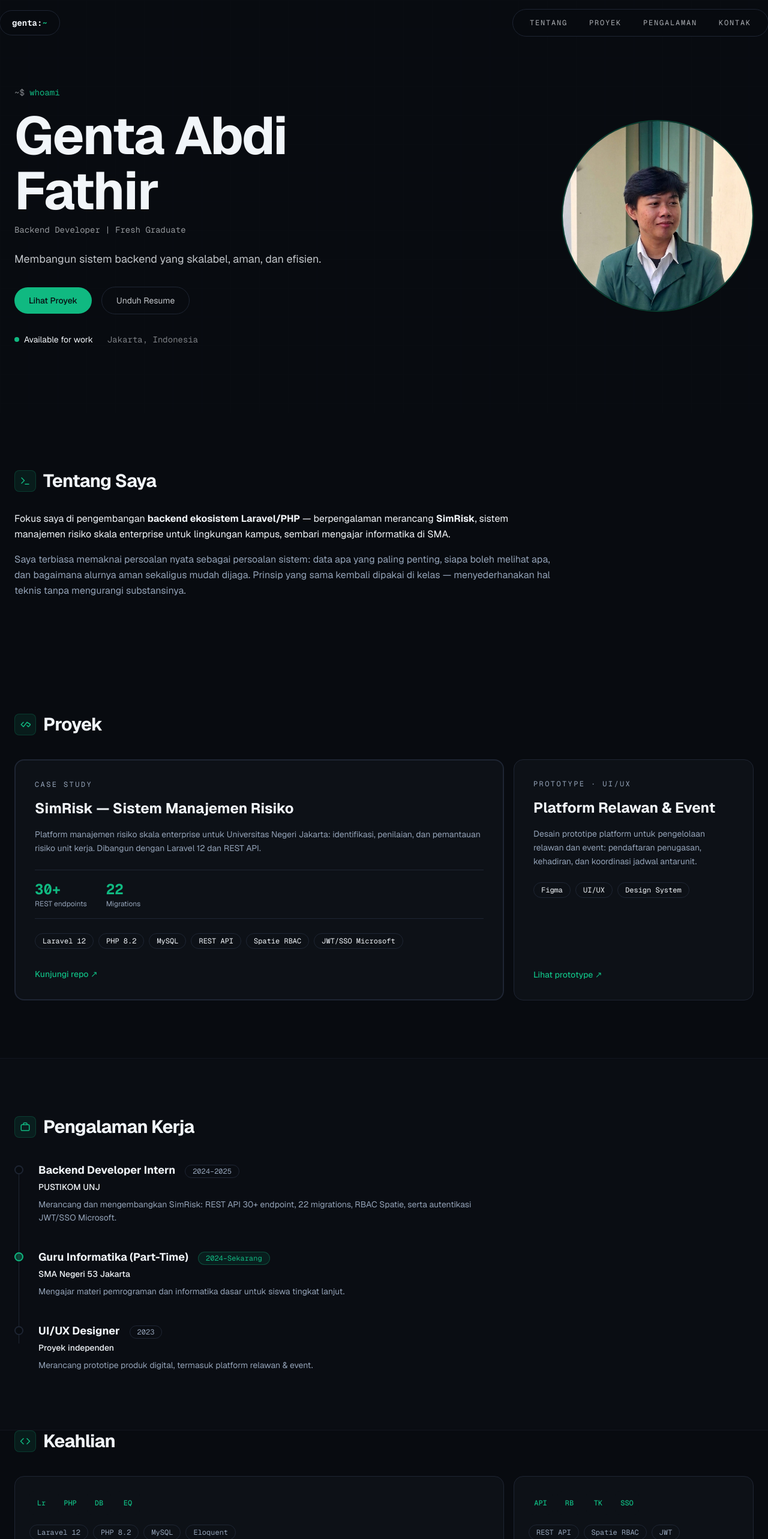
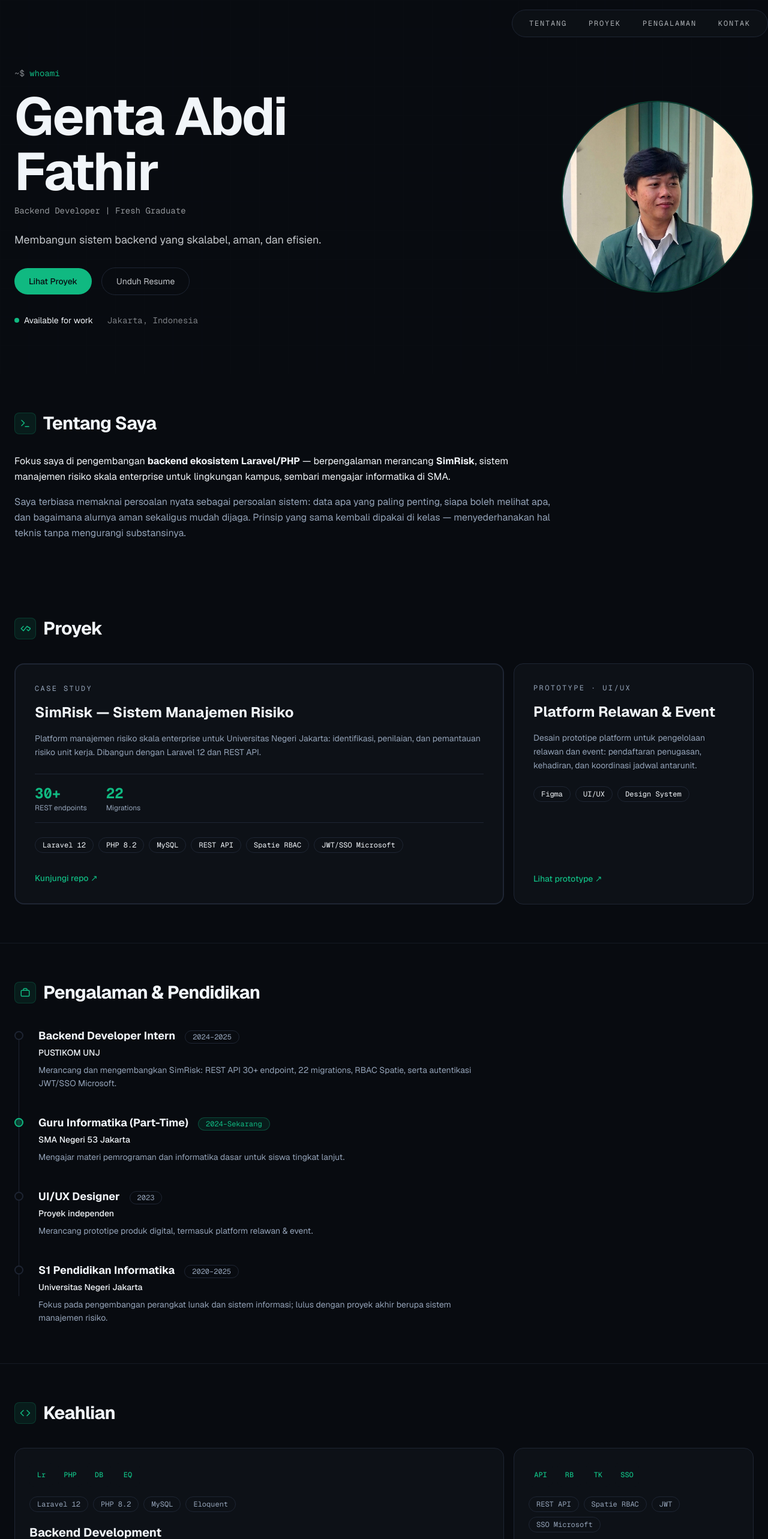
Before and after one commit to genta3131/portofolio-v1, a Next.js app: page / in a window 1280 px wide. Shown: the top 2566 px of the page at 60% size. Built offline with nearby package versions, Linux system fonts and the light colour scheme.

Commit message:
rapikan keahlian & pengalaman: pendidikan UNJ pindah ke timeline, hapus pil logo, nav & dock terlihat di dark

```diff
--- a/components/about-intro.tsx
+++ b/components/about-intro.tsx
@@ -1,7 +1,7 @@
 /** Tentang Saya — bio singkat (tanpa mengulang identitas yang sudah di hero). */
 export function AboutIntro() {
   return (
-    <section id="tentang" className="mx-auto max-w-[100rem] px-6 pb-24 pt-24">
+    <section id="tentang" className="mx-auto max-w-[100rem] px-6 pb-16 pt-16">
       <div className="flex items-center gap-3">
         <span className="rounded-lg border border-accent-emerald/20 bg-accent-emerald/10 p-2">
           <svg width="18" height="18" viewBox="0 0 24 24" fill="none" stroke="currentColor" strokeWidth="2" strokeLinecap="round" strokeLinejoin="round" className="text-accent-emerald">
--- a/components/dock.tsx
+++ b/components/dock.tsx
@@ -36,7 +36,7 @@ export function Dock() {
   return (
     /* hanya di mobile — desktop pakai nav pill di atas */
     <nav className="fixed bottom-6 left-1/2 z-50 -translate-x-1/2 md:hidden">
-      <div className="flex items-center gap-1.5 rounded-pill bg-background/90 px-3 py-2 shadow-none outline outline-1 outline-black/10 backdrop-blur-sm">
+      <div className="flex items-center gap-1.5 rounded-pill border border-dark-border bg-dark-card/95 px-3 py-2 backdrop-blur-sm">
         {items.map((item) => {
           const isActive = active === item.id;
           return (
--- a/components/experience.tsx
+++ b/components/experience.tsx
@@ -23,6 +23,14 @@ const experience = [
       "Merancang prototipe produk digital, termasuk platform relawan & event.",
     current: false,
   },
+  {
+    role: "S1 Pendidikan Informatika",
+    org: "Universitas Negeri Jakarta",
+    period: "2020–2025",
+    detail:
+      "Fokus pada pengembangan perangkat lunak dan sistem informasi; lulus dengan proyek akhir berupa sistem manajemen risiko.",
+    current: false,
+  },
 ];
 
 /** Pengalaman: timeline vertikal seperti v1. */
@@ -30,7 +38,7 @@ export function Experience() {
   return (
     <section
       id="pengalaman"
-      className="border-y border-border/40 bg-card/50 py-24"
+      className="border-y border-dark-border/60 py-16"
     >
       <div className="mx-auto max-w-[100rem] px-6">
         <div className="flex items-center gap-3">
@@ -41,7 +49,7 @@ export function Experience() {
             </svg>
           </span>
           <h2 className="text-2xl font-bold tracking-tight text-foreground sm:text-3xl">
-            Pengalaman Kerja
+            Pengalaman &amp; Pendidikan
           </h2>
         </div>
 
--- a/components/hero.tsx
+++ b/components/hero.tsx
@@ -17,7 +17,7 @@ export function Hero() {
         }}
       />
 
-      <div className="relative mx-auto grid max-w-[100rem] items-center gap-10 px-6 pb-20 pt-24 md:grid-cols-[1.4fr_1fr] md:gap-12 md:pb-28 md:pt-36">
+      <div className="relative mx-auto grid max-w-[100rem] items-center gap-10 px-6 pb-16 pt-20 md:grid-cols-[1.4fr_1fr] md:gap-12 md:pb-20 md:pt-28">
         {/* Foto — pertama di mobile (atas), kanan di desktop */}
         <div className="order-1 justify-self-center md:order-2 md:justify-self-end">
           <img
--- a/components/site-footer.tsx
+++ b/components/site-footer.tsx
@@ -10,7 +10,7 @@ const navLinks = [
 export function SiteFooter() {
   return (
     <footer id="kontak" className="relative overflow-hidden bg-dark text-dark-foreground">
-      <div className="mx-auto grid max-w-[100rem] gap-12 px-6 pb-24 pt-28 md:grid-cols-2">
+      <div className="mx-auto grid max-w-[100rem] gap-12 px-6 pb-16 pt-20 md:grid-cols-2">
         <div>
           <p className="font-mono text-xs uppercase tracking-[0.2em] text-accent-emerald">
             Kontak
--- a/components/site-header.tsx
+++ b/components/site-header.tsx
@@ -9,14 +9,8 @@ export function SiteHeader() {
   return (
     /* di mobile disembunyikan — navigasi hanya via dock bawah */
     <header className="fixed inset-x-0 top-4 z-40 hidden md:block">
-      <div className="mx-auto flex max-w-[100rem] items-center justify-between">
-        <a
-          href="/"
-          className="rounded-pill bg-dark/90 py-2.5 pl-5 pr-5 font-mono text-sm font-bold text-dark-foreground outline outline-1 outline-dark-border"
-        >
-          genta:<span className="text-accent-emerald">~</span>
-        </a>
-        <nav className="hidden gap-1 rounded-pill bg-dark/90 px-3 py-2 outline outline-1 outline-dark-border md:flex">
+      <div className="mx-auto flex max-w-[100rem] justify-end">
+        <nav className="flex gap-1 rounded-pill border border-dark-border bg-dark-card/95 px-3 py-2">
           {links.map((l) => (
             <a
               key={l.href}
--- a/components/skills.tsx
+++ b/components/skills.tsx
@@ -37,14 +37,14 @@ const skills = [
       "Terbiasa menjelaskan materi teknis ke audiens awal — dari ruang kelas sampai dokumentasi proyek.",
     stack: ["Mengajar", "Public speaking", "Dokumentasi"],
     tiles: ["TR", "PS", "DO"],
-    span: "md:col-span-2",
+    span: "",
   },
 ];
 
 /** Keahlian: bento + kartu monogram, gaya v1 (rounded-lg, border halus). */
 export function Skills() {
   return (
-    <section id="keahlian" className="mx-auto max-w-[100rem] px-6 pb-24">
+    <section id="keahlian" className="mx-auto max-w-[100rem] px-6 pb-16 pt-16">
       <div className="flex items-center gap-3">
         <span className="rounded-lg border border-accent-emerald/20 bg-accent-emerald/10 p-2">
           <svg width="18" height="18" viewBox="0 0 24 24" fill="none" stroke="currentColor" strokeWidth="2" strokeLinecap="round" strokeLinejoin="round" className="text-accent-emerald">
@@ -91,21 +91,6 @@ export function Skills() {
             </p>
           </article>
         ))}
-
-        {/* Kartu Pendidikan */}
-        <article className="flex flex-col rounded-card border border-border bg-card p-6 hover:border-accent-emerald/50">
-          <ul className="flex gap-2">
-            <li className="flex h-10 w-10 items-center justify-center rounded-lg bg-dark-card font-mono text-xs font-medium text-accent-emerald">
-              UNJ
-            </li>
-          </ul>
-          <h3 className="mt-5 text-lg font-bold text-foreground sm:text-xl">
-            S1 Pendidikan Informatika
-          </h3>
-          <p className="mt-2 font-mono text-xs text-muted-foreground">
-            Universitas Negeri Jakarta · 2020–2025
-          </p>
-        </article>
       </div>
     </section>
   );
--- a/components/works.tsx
+++ b/components/works.tsx
@@ -32,7 +32,7 @@ const works = [
 
 export function Works() {
   return (
-    <section id="karya" className="mx-auto max-w-[100rem] px-6 py-24">
+    <section id="karya" className="mx-auto max-w-[100rem] px-6 py-16">
       <div className="flex items-center gap-3">
         <span className="rounded-lg border border-accent-emerald/20 bg-accent-emerald/10 p-2">
           <svg width="18" height="18" viewBox="0 0 24 24" fill="none" stroke="currentColor" strokeWidth="2" strokeLinecap="round" strokeLinejoin="round" className="text-accent-emerald">
```
